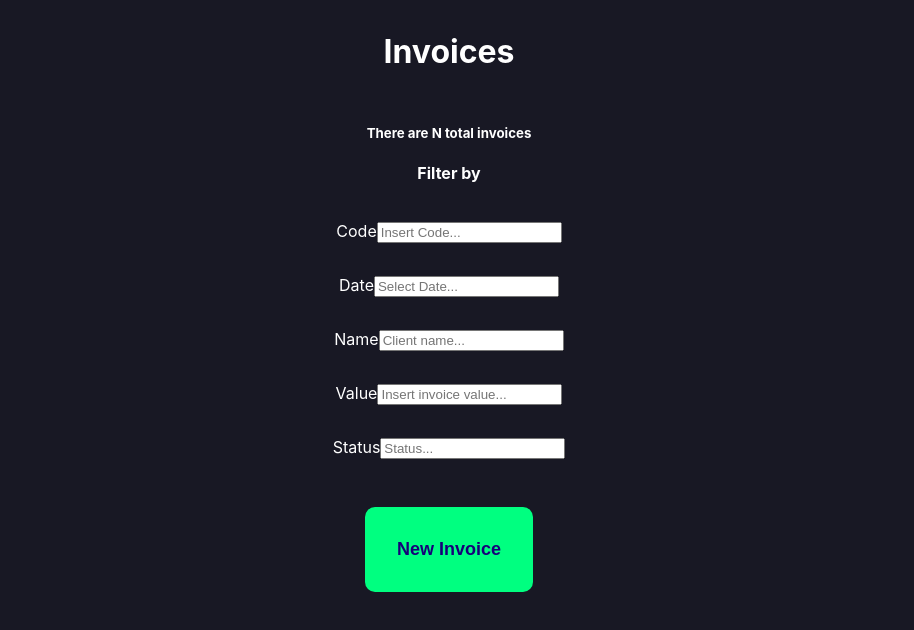
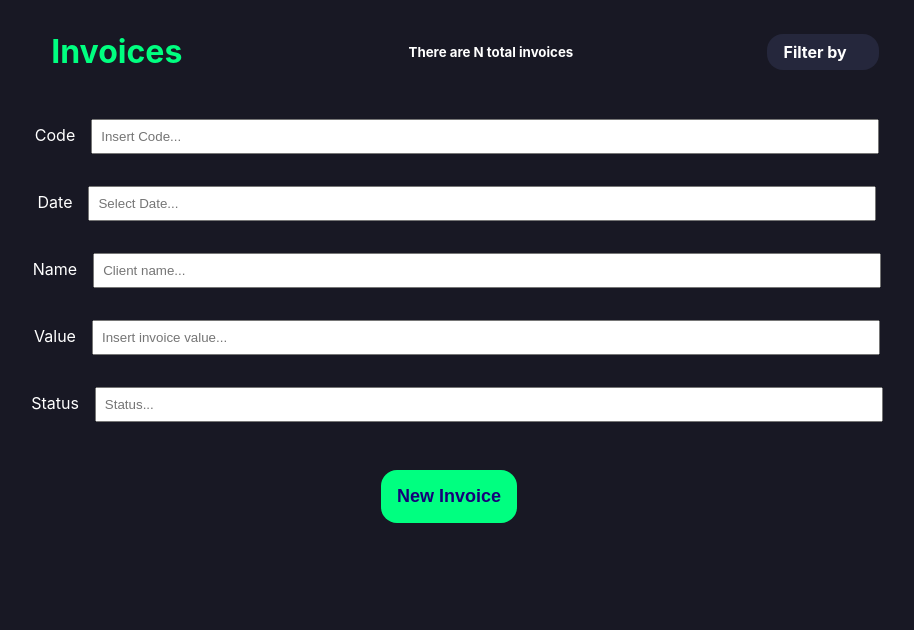
Before and after one commit to msilvafreitas/invoices-react, a React (Create React App) app: page / in a window 1280 px wide. Shown: the top 630 px of the page, without its empty margins (191-1105 px from the left). Built offline with nearby package versions, Linux system fonts and the light colour scheme.

Commit message:
CSS updates

```diff
--- a/src/components/Button/Button.scss
+++ b/src/components/Button/Button.scss
@@ -1,16 +1,16 @@
 .button {
     background-color: #00ff80;
-    border-radius: 10px;
+    border-radius: 1rem;
     font-weight: 700;
     font-size: 18px;
-    padding: 32px;
+    padding: 1rem;
     border: none;
     cursor: pointer;
     color: rgb(22, 0, 121);
     margin: 32px 0;
-    transition: 0.1s;
+    transition: 0.3s;
     &:hover {
-        color: rgb(83, 44, 255);
-        background-color: #00d369;
+        background-color: #ffffff;
+        font-size: 19px;
     }
 }
--- a/src/components/Header/Header.scss
+++ b/src/components/Header/Header.scss
@@ -1,8 +1,17 @@
 .header {
-    margin: 0;
+    margin: 0 1rem;
     color: white;
+    display: flex;
+    align-items: center;
+    justify-content:space-evenly;
     h1 {
         margin: 0;
         padding: 2rem;
+        color: #00ff80;
+    }
+    .filter {
+        background-color: #25273c;
+        border-radius: 1rem;
+        padding: 0.5rem 2rem 0.5rem 1rem;
     }
 }
--- a/src/components/Header/index.js
+++ b/src/components/Header/index.js
@@ -5,7 +5,7 @@ const Header = () => {
         <header className='header'>
             <h1>Invoices</h1>
             <h5>There are N total invoices</h5>
-            <h4>Filter by</h4>
+            <h4 className='filter'>Filter by</h4>
 
         </header>
 
--- a/src/components/Invoice/Invoice.scss
+++ b/src/components/Invoice/Invoice.scss
@@ -7,4 +7,7 @@
     background-color: #25273c;
     border-radius: 1rem;
     margin: 1rem;
+    h5 {
+        padding: 1rem;
+    }
 }
--- a/src/components/TextField/TextField.scss
+++ b/src/components/TextField/TextField.scss
@@ -1,4 +1,11 @@
 .text-field {
     color: white;
     padding: 1rem;
+    label {
+        padding: 1rem;
+    }
+    input {
+        padding: 0.5rem;
+        width: 60vw;
+    }
 }
```
